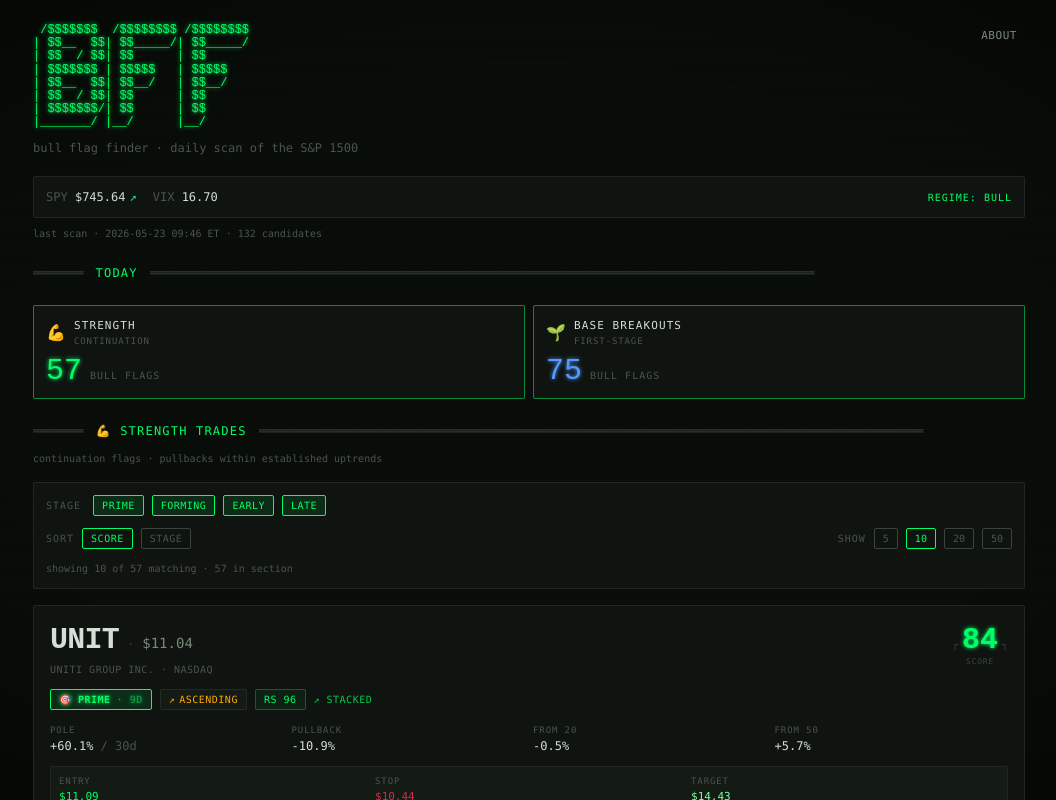
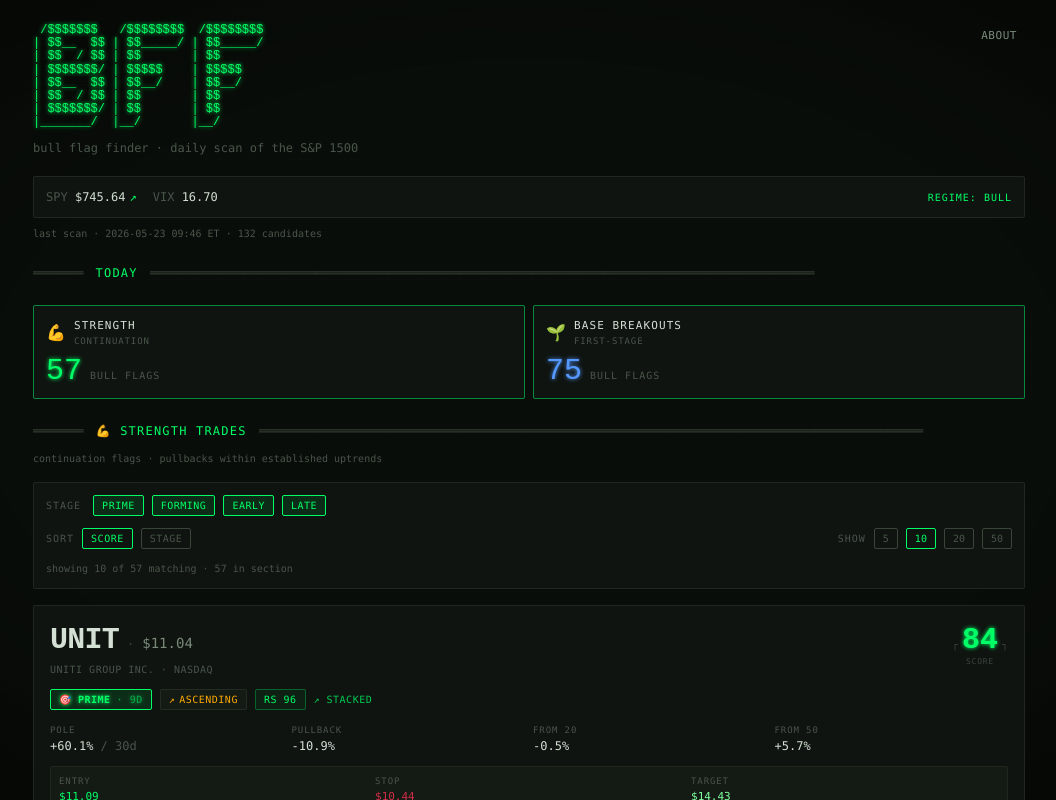
Before and after one commit to duuuval/Bull_Flag_Finder, a Next.js app: page / in a window 1280 px wide. Shown: the top 800 px of the page, without its empty margins (111-1167 px from the left). Built offline with nearby package versions, Linux system fonts and the light colour scheme.

Commit message:
Update ASCIIFlair.tsx

```diff
--- a/components/ASCIIFlair.tsx
+++ b/components/ASCIIFlair.tsx
@@ -3,14 +3,14 @@
 export function BFFLogoLarge() {
   return (
     <pre className="ascii text-terminal-green glow-sm text-[8px] leading-[1.1] sm:text-xs sm:leading-[1.1] inline-block">
-{` /$$$$$$$  /$$$$$$$$ /$$$$$$$$
-| $$__  $$| $$_____/| $$_____/
-| $$  / $$| $$      | $$
-| $$$$$$$ | $$$$$   | $$$$$
-| $$__  $$| $$__/   | $$__/
-| $$  / $$| $$      | $$
-| $$$$$$$/| $$      | $$
-|_______/ |__/      |__/      `}
+{` /$$$$$$$   /$$$$$$$$  /$$$$$$$$
+| $$__  $$ | $$_____/ | $$_____/
+| $$  / $$ | $$       | $$
+| $$$$$$$/ | $$$$$    | $$$$$
+| $$__  $$ | $$__/    | $$__/
+| $$  / $$ | $$       | $$
+| $$$$$$$/ | $$       | $$
+|_______/  |__/       |__/      `}
 
 
 
```
